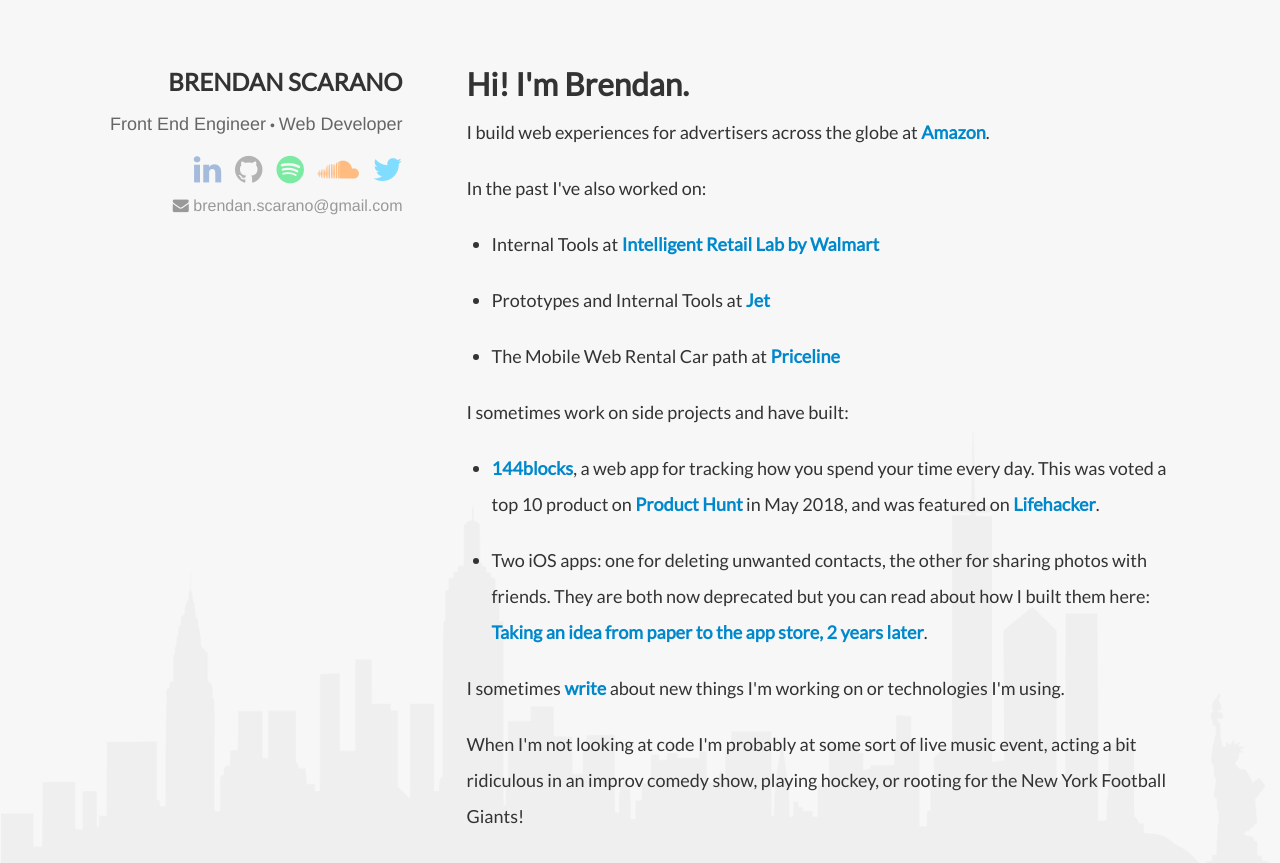
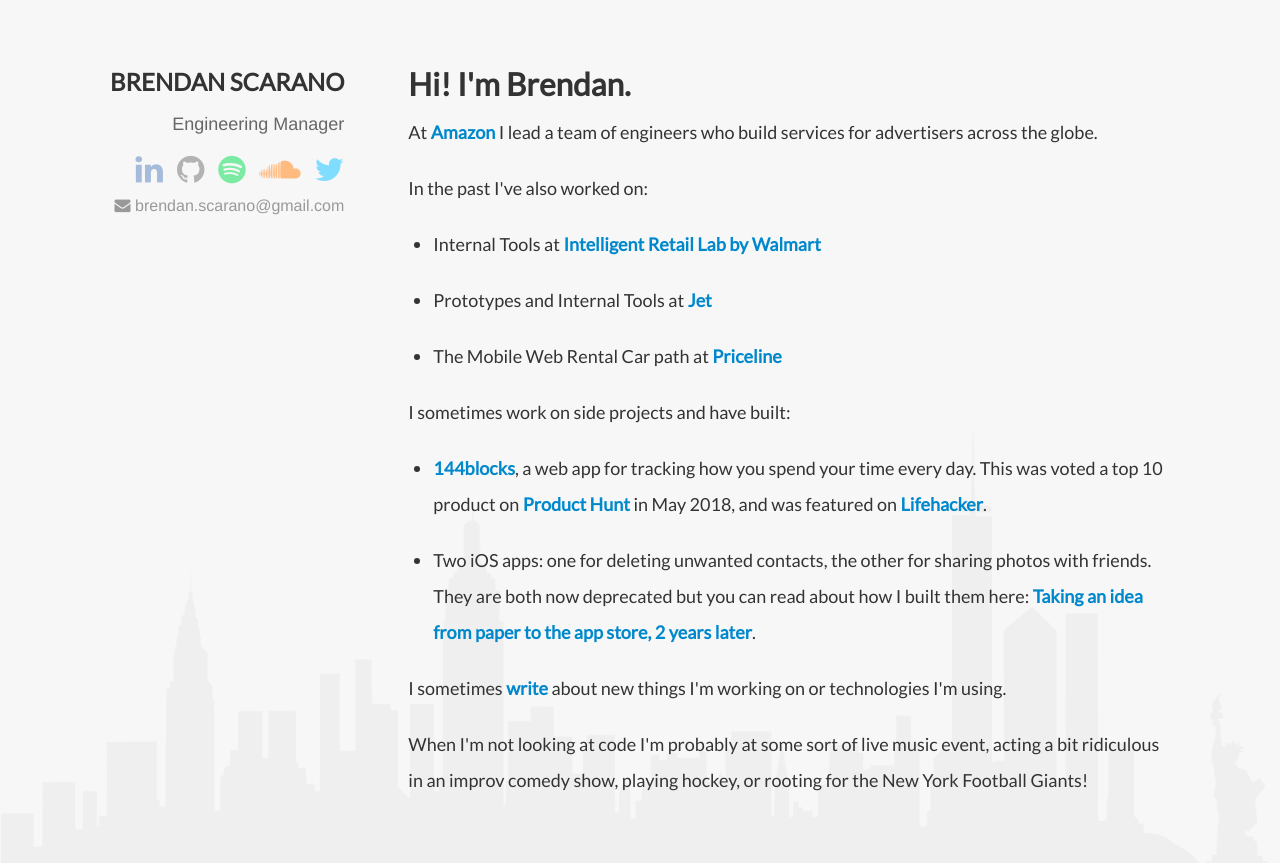
Before and after one commit to brendanscarano/brendanscarano.github.io, a Jekyll site: the page built from index.html, in a window 1280 px wide. Shown: the top 863 px of the page. Built offline with Jekyll 4.4.1, drawn with Linux system fonts in a browser that asks for light colours.

Commit message:
Update job status to EM

```diff
--- a/_includes/sidebar.html
+++ b/_includes/sidebar.html
@@ -2,9 +2,7 @@
   <h1>Brendan Scarano</h1>
 
   <div class="profession-list">
-    <h2>Front End Engineer</h2>
-    &bull;
-    <h2>Web Developer</h2>
+    <h2>Engineering Manager</h2>
   </div>
 
   <div class="contact-me-icons">
--- a/index.html
+++ b/index.html
@@ -5,7 +5,7 @@
 <div class="about-wrapper">
 	<h2>Hi! I'm Brendan.</h2>
 
-	<p>I build web experiences for advertisers across the globe at <a href="https://advertising.amazon.com/?ref_=logo" target="_blank">Amazon</a>.</p>
+	<p>At <a href="https://advertising.amazon.com/?ref_=logo" target="_blank">Amazon</a> I lead a team of engineers who build services for advertisers across the globe.</p>
 
 	<p>In the past I've also worked on:</p>
 	<ul>
```
